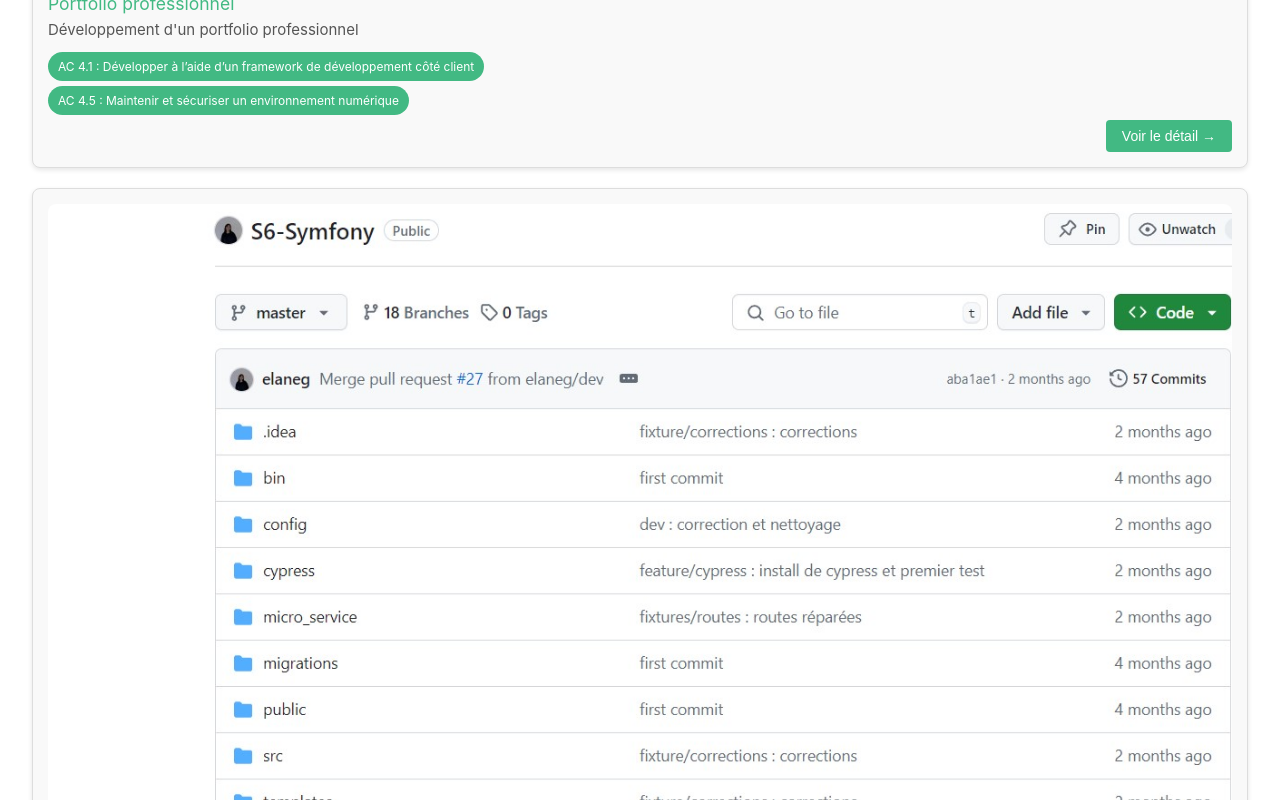
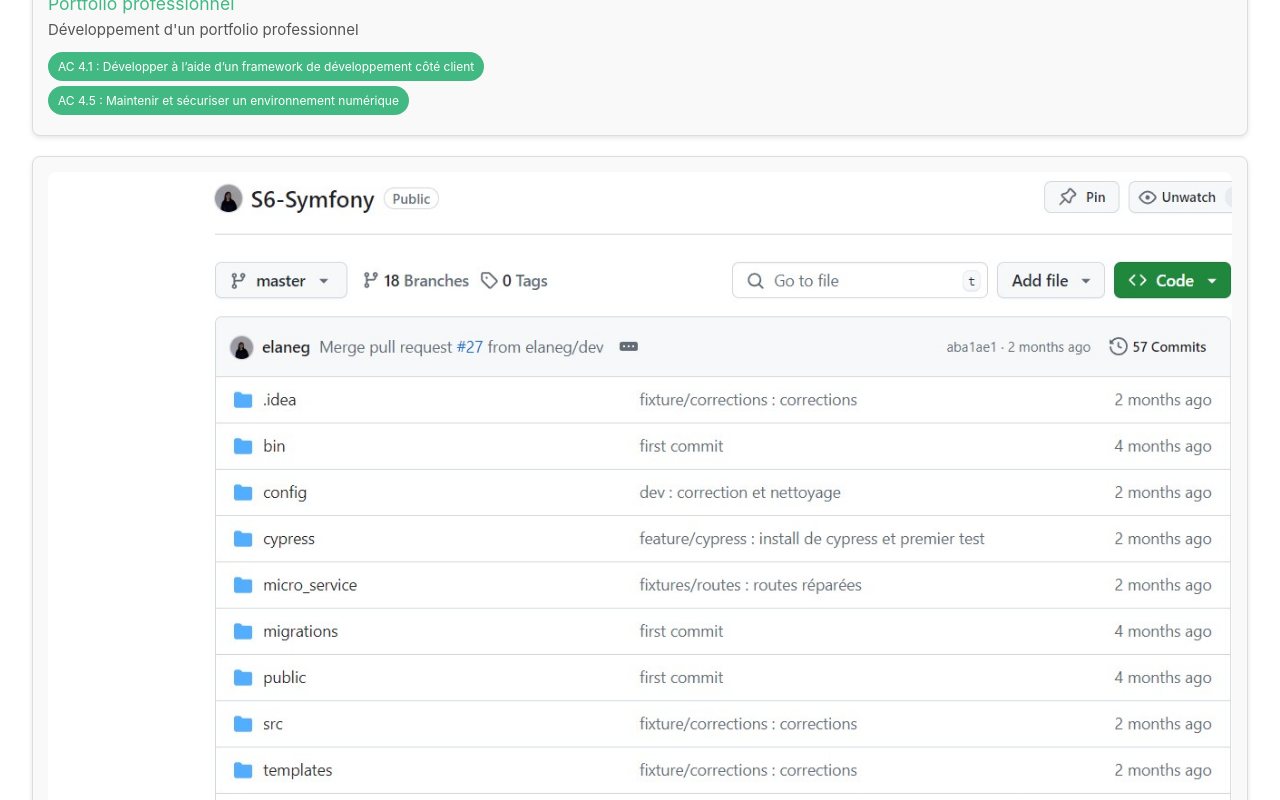
Before and after one commit to elaneg/portfolio_univ, a Vue app: page /projets in a window 1280 px wide. Shown: the part 920-1720 px from the top of the page. Built offline with nearby package versions, Linux system fonts and the light colour scheme.

Commit message:
feat/projetDetails : retrait du bouton

```diff
--- a/src/components/Projets.vue
+++ b/src/components/Projets.vue
@@ -16,9 +16,6 @@
                     >
             {{ tag }}
           </span>
-                </div>
-                <div class="detail-button-container">
-                    <button class="btn-detail" @click="redirectToProjet(projet.url)">Voir le détail →</button>
                 </div>
             </div>
         </div>
@@ -66,8 +63,6 @@ export default {
                 },
             ],
 
-            selectedProjet: null,
-
             tagColors: {
                 "AC 4.1 : Développer à l’aide d’un framework de développement côté client": "#42b983",
                 "AC 4.2 : Développer à l’aide d’un framework de développement côté serveur": "#42b983",
@@ -85,11 +80,6 @@ export default {
 
         };
     },
-    methods: {
-        redirectToProjet(url) {
-            this.$router.push(url);
-        }
-    }
 };
 
 
@@ -156,24 +146,4 @@ export default {
     width: fit-content; /* Ajuster la largeur en fonction du contenu */
 }
 
-.detail-button-container {
-    bottom: 10px;
-    right: 10px;
-    float: right;
-}
-
-.btn-detail {
-    padding: 8px 16px;
-    background-color: #42b983;
-    color: white;
-    border: none;
-    border-radius: 4px;
-    cursor: pointer;
-    font-size: 14px;
-}
-
-.btn-detail:hover {
-    background-color: #36a06c;
-}
-
 </style>
```
